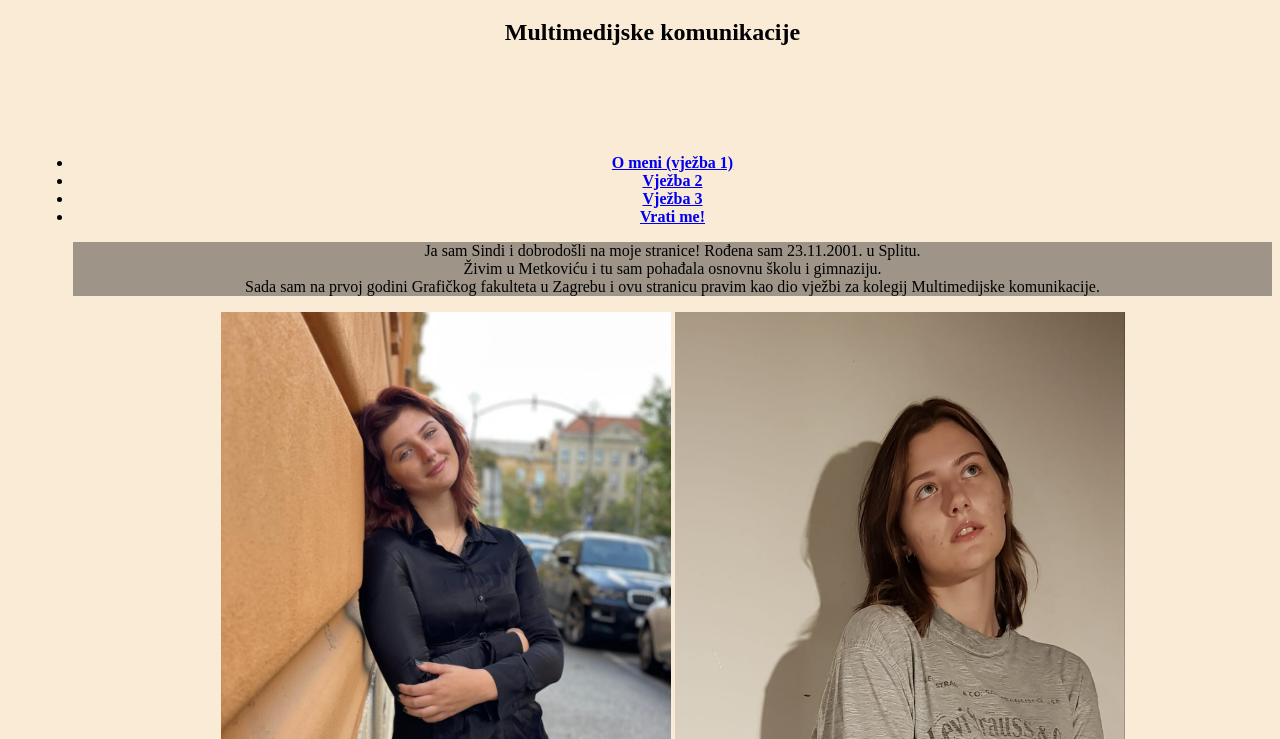
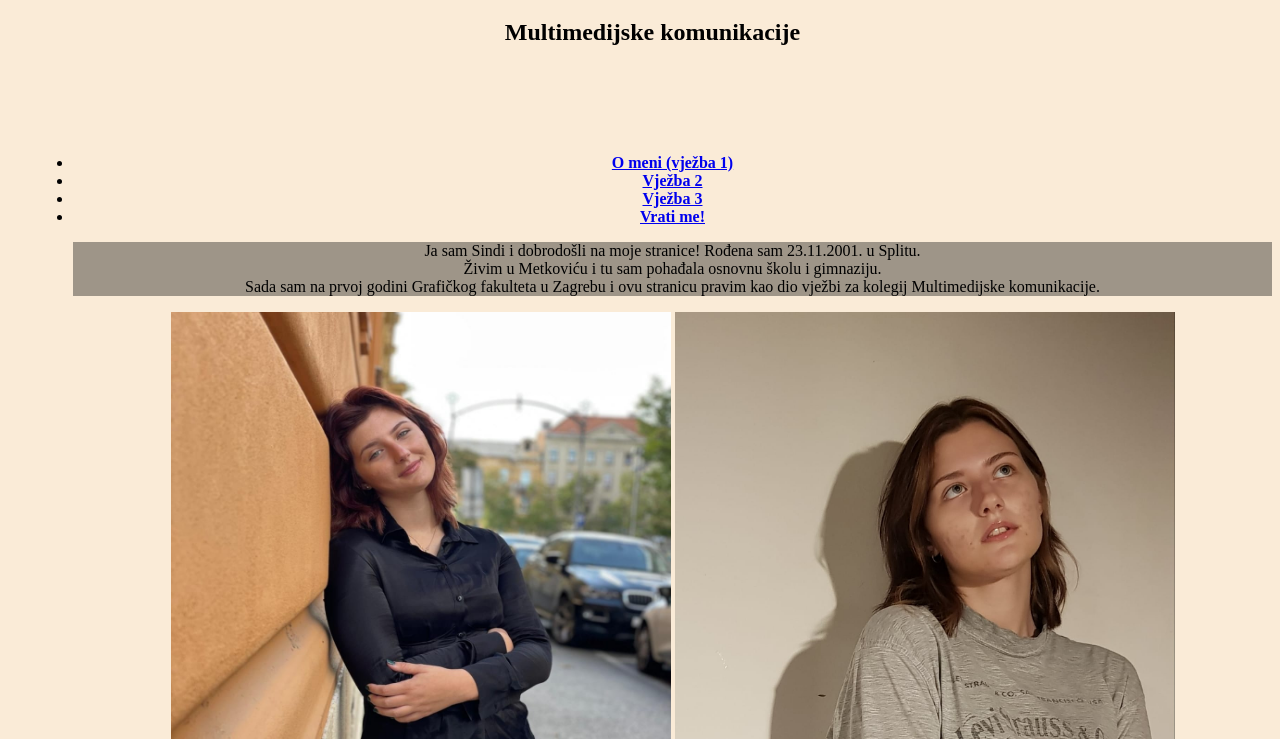
Before and after one commit to sindibebic/mmk, a plain HTML site: page index.html in a window 1280 px wide. Shown: the part 61-800 px from the top of the page. Drawn offline with Linux system fonts and the light colour scheme.

Commit message:
Update index.html

```diff
--- a/index.html
+++ b/index.html
@@ -54,9 +54,9 @@
       </p>
 
       <div id="slike">
-    <img src="slike/ja1.jpeg" alt="1" style="width: 450px; height: 630px;"> <img
+    <img src="slike/ja1.jpeg" alt="1" style="width: 500px; height: 630px;"> <img
 
-    <img src="slike/ja3.jpeg" alt="3" style="width: 450px; height: 630px;" </div>
+    <img src="slike/ja3.jpeg" alt="3" style="width: 500px; height: 630px;" </div>
 
 
 </body>
```
